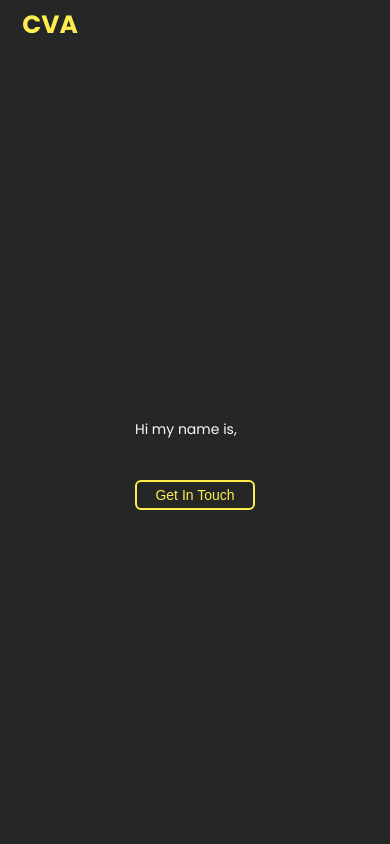
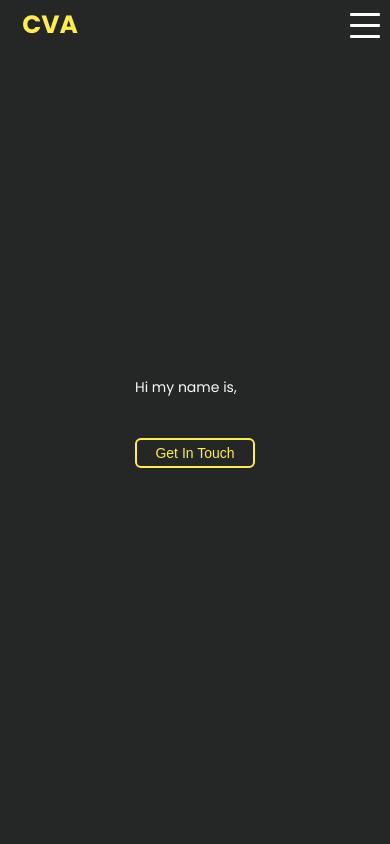
Before and after one commit to ciobotaruva/cva, a React (Create React App) app: page /about in a window 390 px wide. Shown: the top 844 px of the page. Built offline with nearby package versions, Linux system fonts and the light colour scheme; no server answers.

Commit message:
Burger menu update

```diff
--- a/src/Componets/Navbar/Navbar.js
+++ b/src/Componets/Navbar/Navbar.js
@@ -20,6 +20,12 @@ export default function Navbar() {
         'temp': '',
         'weather': ''
     });
+
+    function openMenu() {
+        const burger = document.getElementById('menu-container');
+        burger.classList.toggle('open');
+
+    }
 
     function getLocation(position) {
         setLocation({
@@ -93,7 +99,12 @@ export default function Navbar() {
                     className="logo"
                     to='/#home'
                 >Cva</Link>
-                <ul>
+                <div onClick={openMenu} className="hamburger" id="hamburger">
+                    <div className="hamburger-line"></div>
+                    <div className="hamburger-line"></div>
+                    <div className="hamburger-line"></div>
+                </div>
+                <ul className="menu-container" id="menu-container">
                     <Link
                         className="nav-link"
                         to='/#about'
--- a/src/Componets/Style/About.css
+++ b/src/Componets/Style/About.css
@@ -113,8 +113,8 @@
     }
 
     .react-icon, .js-icon, .html-icon, .css-icon{
-        height: 100px;
-        width: 100px;
+        height: 60px;
+        width: 60px;
     }
 
     .tech{
--- a/src/Componets/Style/App.css
+++ b/src/Componets/Style/App.css
@@ -13,7 +13,11 @@
 }
 
 @media only screen and (max-width: 600px){
-    .home-section, .about-section, .portfolio-section, .resume-section, .contact-section{
-        height: 110vh;
+    .home-section, .about-section, .portfolio-section, .contact-section{
+        height: 100vh;
+    }
+
+    .resume-section{
+        height: 120vh;
     }
 }
--- a/src/Componets/Style/Contact.css
+++ b/src/Componets/Style/Contact.css
@@ -49,6 +49,6 @@ textarea{
 
 @media only screen and (max-width: 600px){
     input, textarea, .contact-css p{
-        width: 300px;
+        width: 250px;
     }
 }
--- a/src/Componets/Style/Navbar.css
+++ b/src/Componets/Style/Navbar.css
@@ -5,7 +5,7 @@
 }
 
 
-.navbar, .logo-nav, ul, .clock-weather, .data, .nav-link {
+.navbar, .logo-nav, ul, .clock-weather, .data, .nav-link, .hamburger {
     display: flex;
 }
 
@@ -84,12 +84,25 @@ ul{
 }
 
 @media only screen and (max-width: 600px){
-    .navbar{
-        width: 90%;
+    .logo-nav{
+        width: 100%;
+        justify-content: space-between;
     }
 
-    .logo-nav{
-        width: 30%;
+    .menu-container{
+        position: fixed;
+        top: 0;
+        right: 0;
+        width: 50%;
+        height: 100vh;
+        background-color: #313332;
+        display: none;
+    }
+
+    .menu-container.open{
+        display: block;
+        display: flex;
+        flex-direction: column;
         justify-content: flex-start;
     }
 
@@ -98,8 +111,28 @@ ul{
         width: 100px;
     }
 
-    ul, .clock-weather{
+    .clock-weather{
         display: none;
     }
 
+    .nav-link{
+        margin-top: 50px;
+        height: 40px;
+    }
+
+    .hamburger{
+        height: 80%;
+        flex-direction: column;
+        justify-content: space-evenly;
+        cursor: pointer;
+        margin-right: 10px;
+        z-index: 2;
+    }
+
+    .hamburger-line{
+        background-color: #fff;
+        width: 30px;
+        height: 3px;
+        border-radius: 1px;
+    }
 }
--- a/src/Componets/Style/Resume.css
+++ b/src/Componets/Style/Resume.css
@@ -89,11 +89,10 @@
 
     .experience-css p{
         font-size: 12px;
-        width: 260px;
+        width: 240px;
     }
 
     .resume-section a{
-
         padding: 4px 25px;
     }
 }
```
